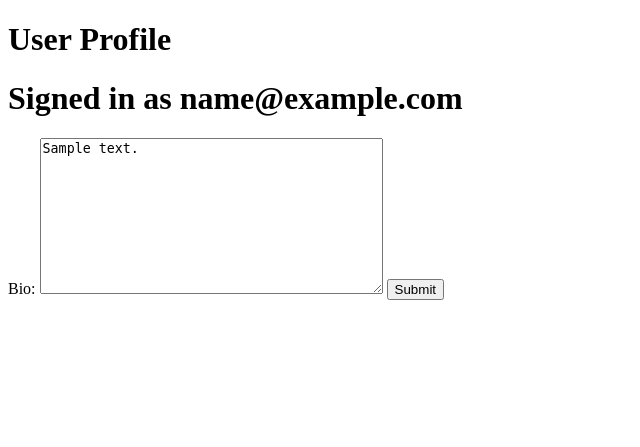
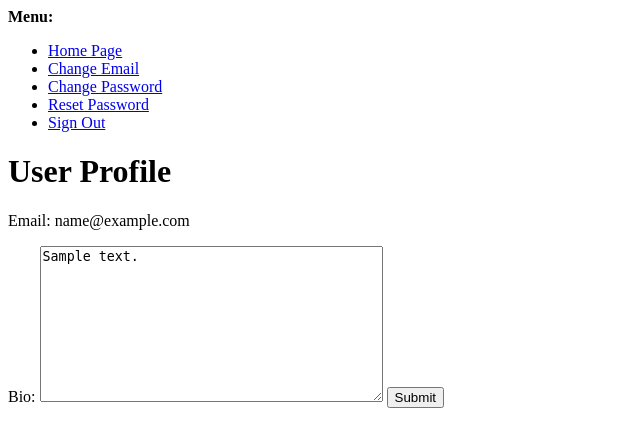
Before and after one commit to ohiliazov/django-tournaments, a Django app: page /accounts/profile/ in a window 1280 px wide. Shown: the top 447 px of the page, without its empty margins (0-640 px from the left). Run offline with Django 4.2, Linux system fonts and the light colour scheme; a user stored in the database is signed in; tables that the repository leaves empty hold one stand-in row (values such as "Sample post"); parts of the project's set-up code (start-up, migrations or seed data) failed here and were passed over; some libraries are stand-ins or nearby versions.

Commit message:
Some good changes

```diff
--- a/accounts/templates/accounts/profile.html
+++ b/accounts/templates/accounts/profile.html
@@ -6,10 +6,40 @@
     <title>Title</title>
 </head>
 <body>
+<div>
+    <strong>Menu:</strong>
+    <ul>
+        <li><a href="/">Home Page</a></li>
+        {% if user.is_authenticated %}
+            <li>
+                <a href="{% url 'account_email' %}">Change Email</a>
+            </li>
+            <li>
+                <a href="{% url 'account_change_password' %}">Change Password</a>
+            </li>
+            <li>
+                <a href="{% url 'account_reset_password' %}">Reset Password</a>
+            </li>
+            <li>
+                <a href="{% url 'account_logout' %}">Sign Out</a>
+            </li>
+        {% else %}
+            <li>
+                <a href="{% url 'account_login' %}">Sign In</a>
+            </li>
+            <li>
+                <a href="{% url 'account_signup' %}">Sign Up</a>
+            </li>
+        {% endif %}
+    </ul>
+</div>
+<ul>
+
+</ul>
 <script src="https://accounts.google.com/gsi/client" async></script>
 <div>
     <h1>User Profile</h1>
-    <h1>Signed in as {{ email }}</h1>
+    <p>Email: {{ email }}</p>
 </div>
 <div>
     {{ form.errors }}
--- a/accounts/urls.py
+++ b/accounts/urls.py
@@ -3,5 +3,5 @@ from django.urls import path
 from accounts.views import user_profile
 
 urlpatterns = [
-    path("profile/", user_profile),
+    path("profile/", user_profile, name="accounts_profile"),
 ]
--- a/accounts/views.py
+++ b/accounts/views.py
@@ -1,22 +1,29 @@
 from datetime import datetime
 
+from django.contrib.auth.models import User
 from django.forms.models import model_to_dict
-from django.shortcuts import render
+from django.shortcuts import redirect, render
 
 from .forms import UserProfileForm
 
 
 def user_profile(request):
+    if not request.user.is_authenticated:
+        return redirect("/")
+
     if request.method == "POST":
         form = UserProfileForm(request.POST)
         if form.is_valid():
             obj = form.save(commit=False)
             obj.user_id = request.user.id
             obj.save()
-    elif request.user and request.user.userprofile:
-        form = UserProfileForm(data=model_to_dict(request.user.userprofile))
     else:
-        form = UserProfileForm()
+        try:
+            form = UserProfileForm(
+                data=model_to_dict(request.user.userprofile)
+            )
+        except User.userprofile.RelatedObjectDoesNotExist:
+            form = UserProfileForm()
 
     now = datetime.now()
     return render(
```
Also changed, not shown: tournaments/templates/tournaments/index.html (+10 -0 lines).
